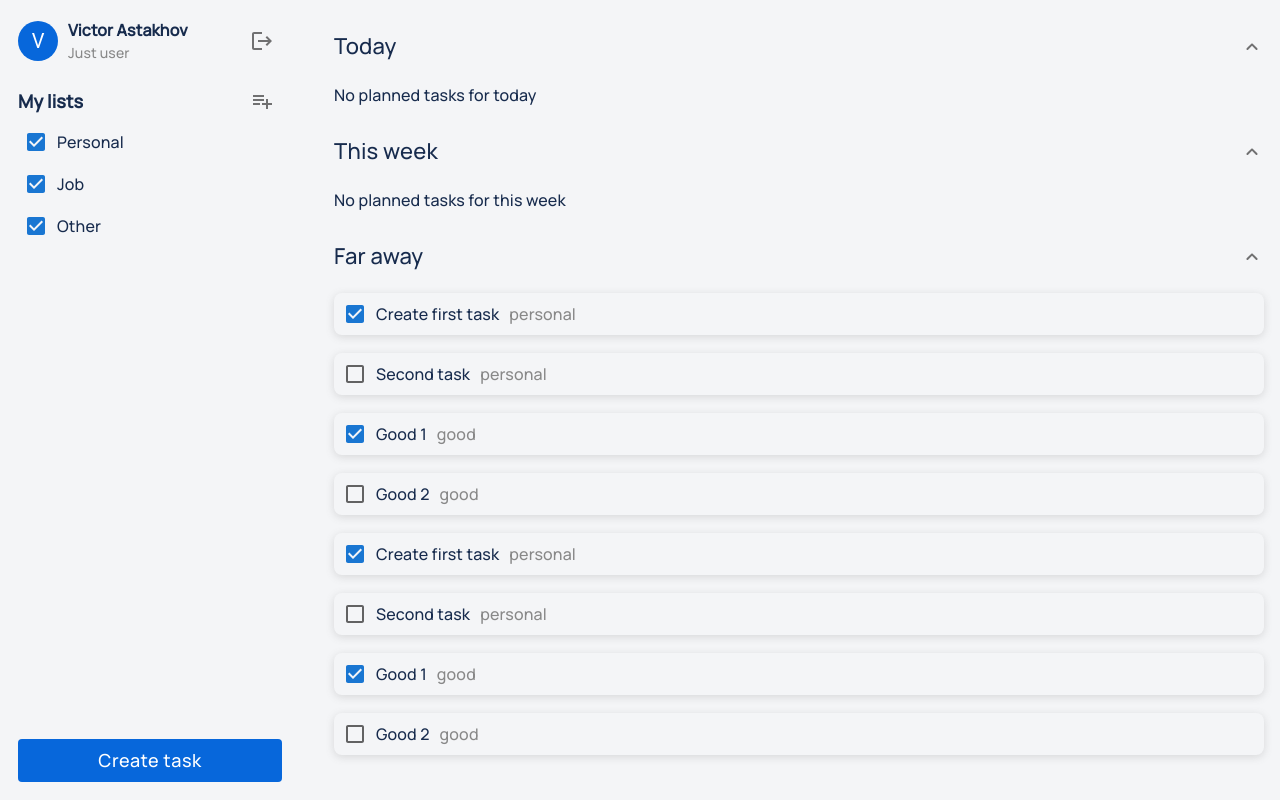
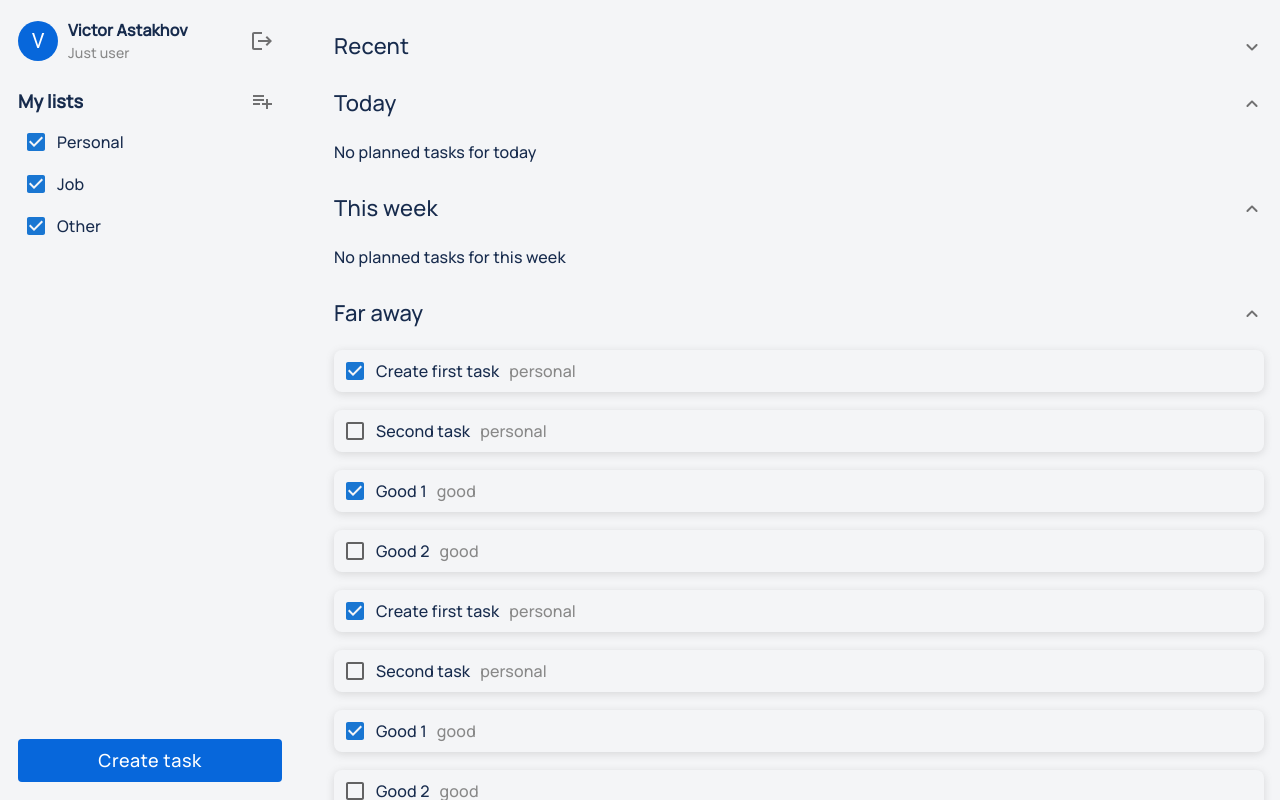
Before and after one commit to lisophoria/projectTrackerFrontend, a React (Create React App) app: page / in a window 1280 px wide. Built offline with nearby package versions, Linux system fonts and the light colour scheme.

Commit message:
add recent tasks group

```diff
--- a/src/screens/Tasks/Tasks.tsx
+++ b/src/screens/Tasks/Tasks.tsx
@@ -1,7 +1,9 @@
 import { FC } from 'react';
 import { Box } from '@mui/material';
 import { ITask } from 'store/model/task';
-import { isFarAway, isThisWeek, isToday } from 'utils/datetime';
+import {
+  isFarAway, isPassed, isThisWeek, isToday,
+} from 'utils/datetime';
 import TaskGroup from './components/TaskGroup';
 
 interface ITasksProps {
@@ -13,6 +15,7 @@ const Tasks: FC<ITasksProps> = (props) => {
   const todayTasks = (props.tasks ?? []).filter((item) => isToday(item.date!));
   const weekTasks = (props.tasks ?? []).filter((item) => isThisWeek(item.date!));
   const farAwayTasks = (props.tasks ?? []).filter((item) => isFarAway(item.date!));
+  const recentTasks = (props.tasks ?? []).filter((item) => isPassed(item.date!));
 
   return (
     <Box
@@ -21,6 +24,13 @@ const Tasks: FC<ITasksProps> = (props) => {
         overflow: 'overlay',
       }}
     >
+      <TaskGroup
+        name={'Recent'}
+        noTasksString={'recently'}
+        onChange={props.onChange}
+        tasks={recentTasks}
+        defaultClosed
+      />
       <TaskGroup
         name={'Today'}
         noTasksString={'for today'}
```
